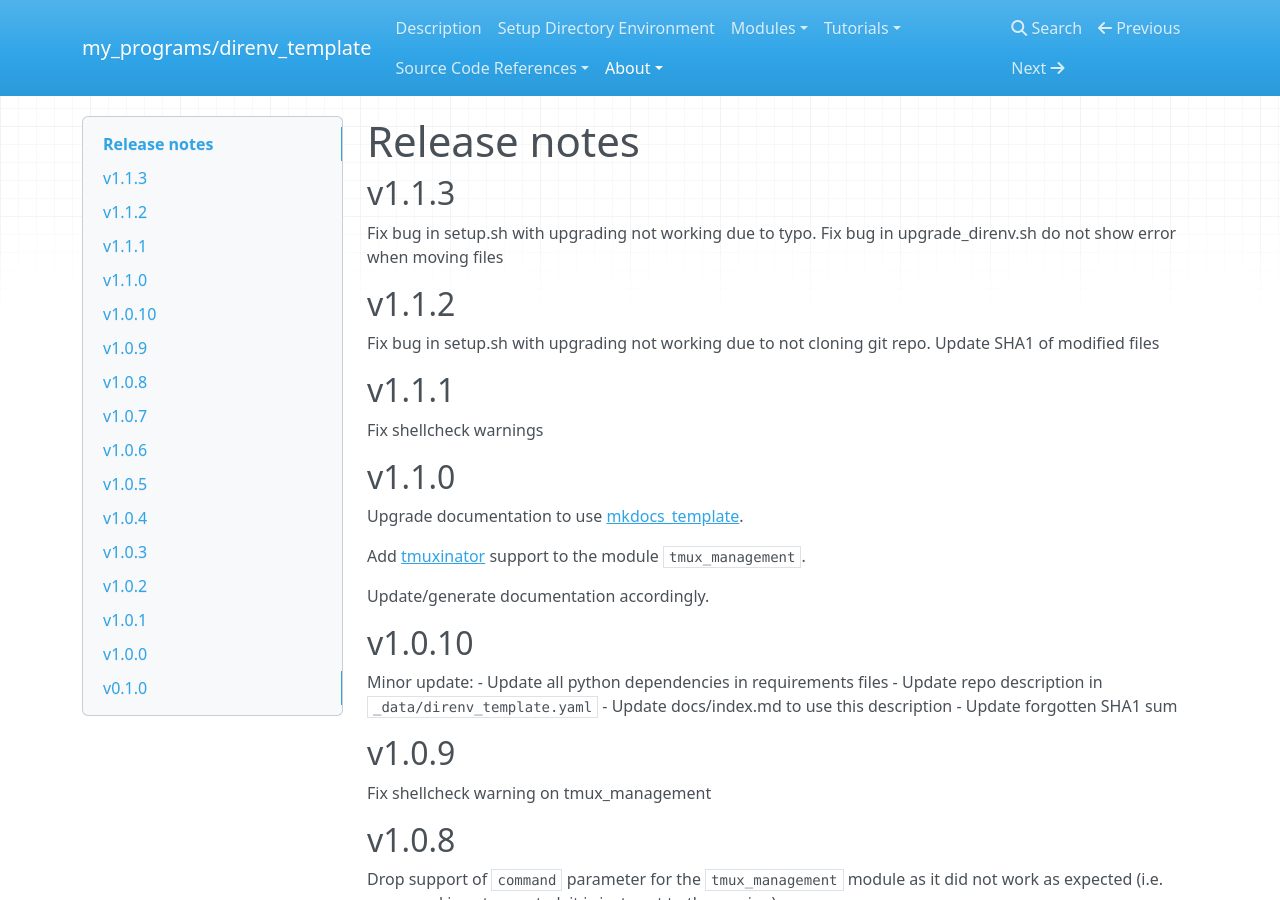
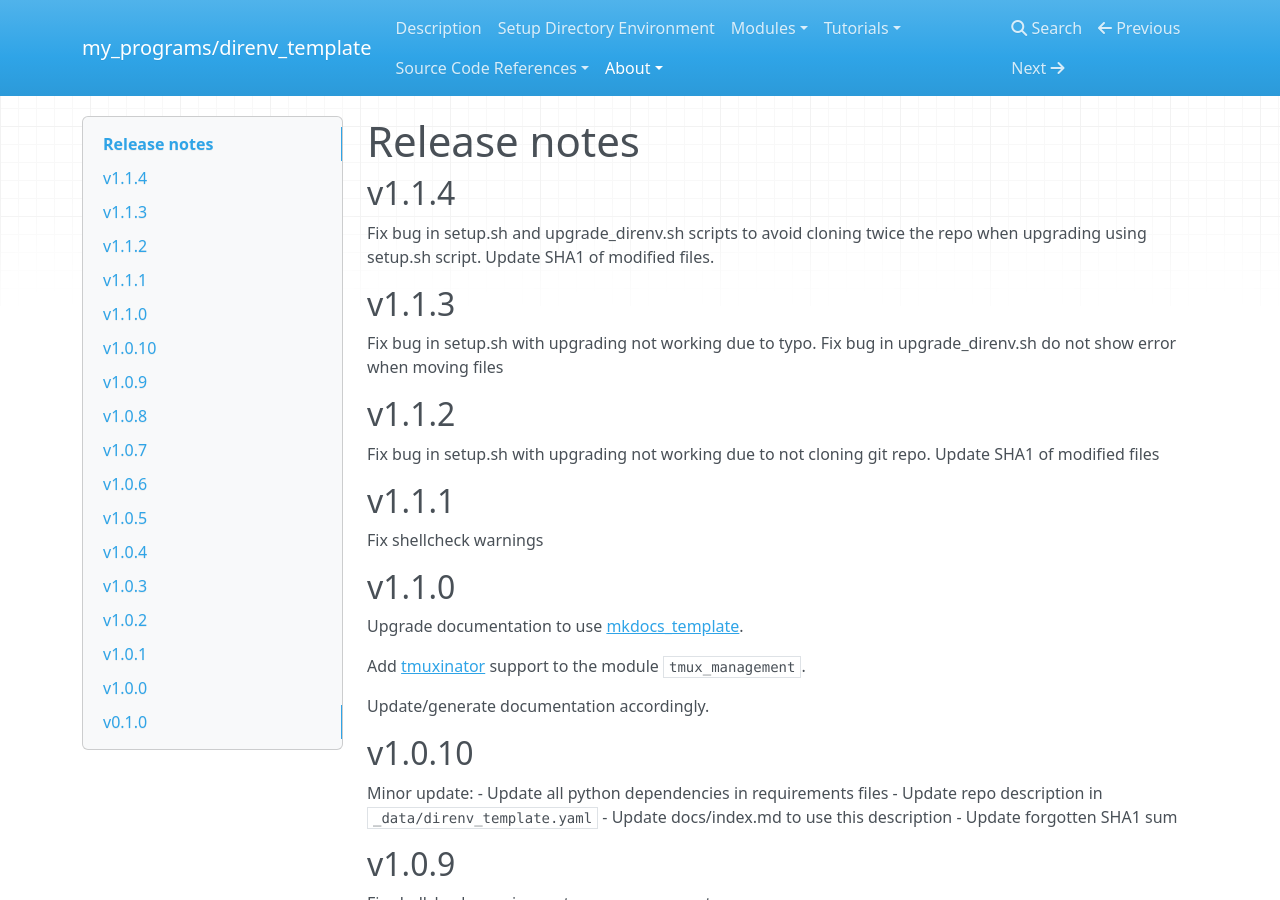
Before and after one commit to rdeville-public/my_programs.direnv_template, an MkDocs documentation site: the page built from docs/about/release_notes.md, in a window 1280 px wide and 900 px high. Built offline with MkDocs 1.6.1, drawn with Linux system fonts in a browser that asks for light colours; nearby versions of some CDN libraries.

Commit message:
📝🔖 Write release note for hotfix 1.1.4

```diff
--- a/docs/about/release_notes.md
+++ b/docs/about/release_notes.md
@@ -1,4 +1,10 @@
 # Release notes
+
+## v1.1.4
+
+Fix bug in setup.sh and upgrade_direnv.sh scripts to avoid cloning twice the
+repo when upgrading using setup.sh script.
+Update SHA1 of modified files.
 
 ## v1.1.3
 
```
